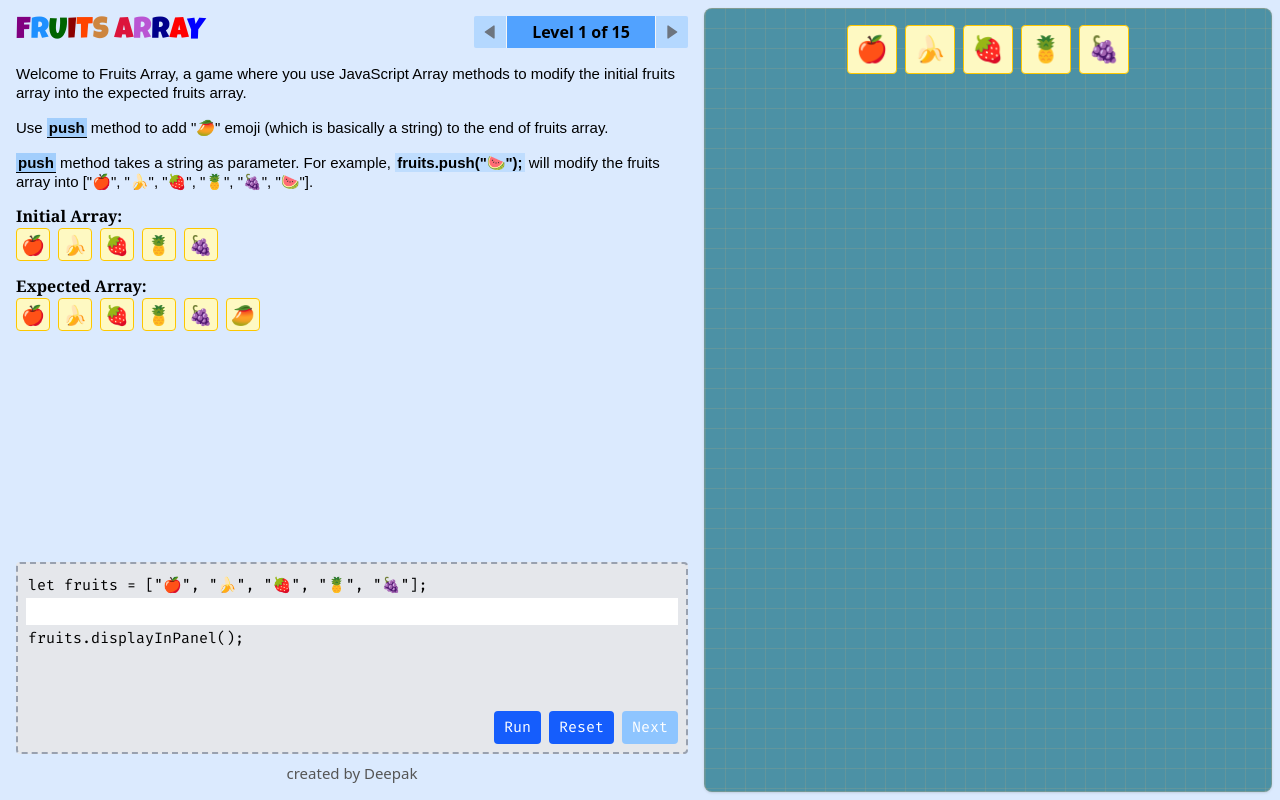
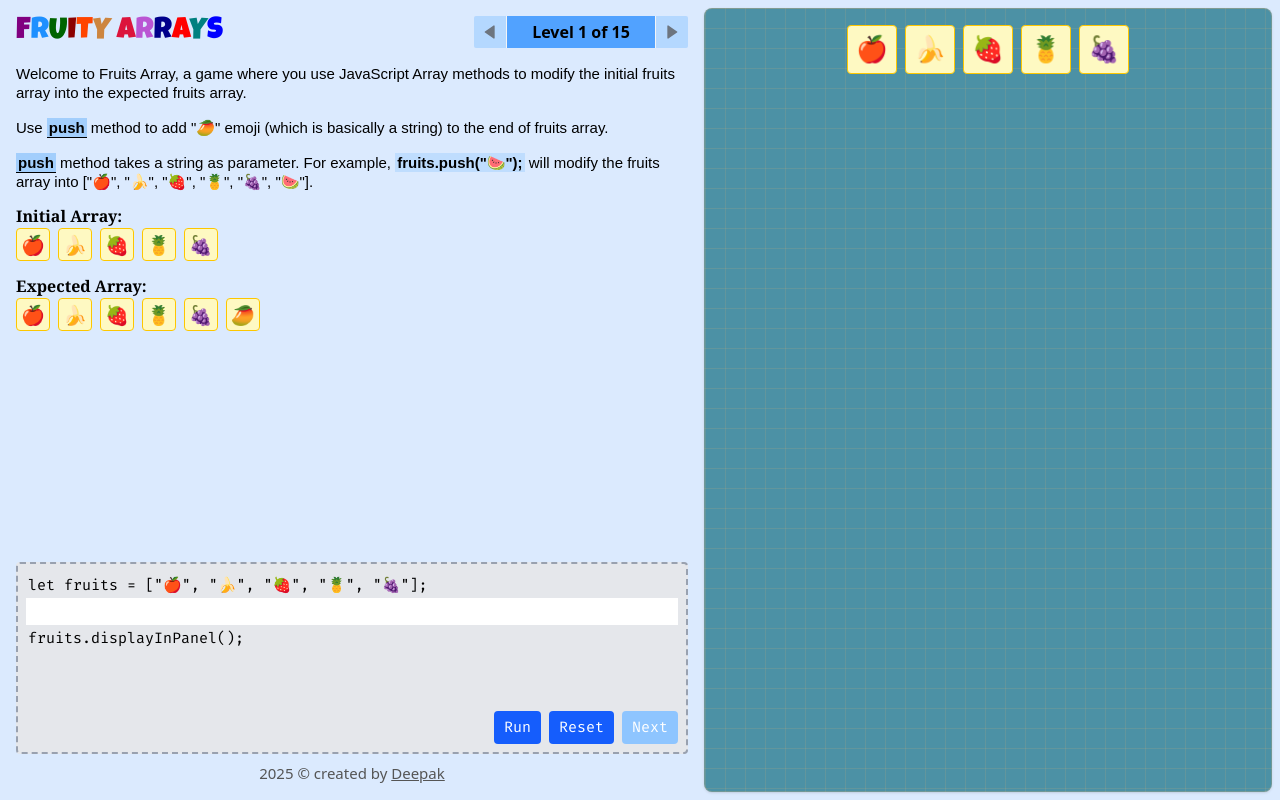
Before and after one commit to deepak-kr-patra/fruityArrays, a React (Vite) app: page / in a window 1280 px wide. Built offline with nearby package versions, Linux system fonts and the light colour scheme.

Commit message:
finalized the game

```diff
--- a/src/App.css
+++ b/src/App.css
@@ -51,6 +51,10 @@
 }
 
 .header>span:nth-child(12) {
+  color: teal;
+}
+
+.header>span:nth-child(13) {
   color: blue;
 }
 
@@ -72,6 +76,78 @@
   line-height: clamp(24px, 2.4vw, 36px);
   border-radius: 4px;
   height: max-content;
+  background-color: #fef9c2;
+}
+
+.flyUp {
+  animation: flyUp 5.2s ease 1;
+}
+
+/* fruits animations CSS */
+.newFruitAnimation {
+  animation: popIn 0.4s ease-out;
+}
+
+@keyframes popIn {
+  0% {
+    transform: scale(0.5);
+    opacity: 0;
+  }
+
+  100% {
+    transform: scale(1);
+    opacity: 1;
+  }
+}
+
+.newLevelAnimation {
+  animation: dropDown 0.4s ease-out;
+}
+
+@keyframes dropDown {
+  0% {
+    transform: scale(0.5) translateY(-250px);
+    opacity: 0;
+  }
+
+  100% {
+    transform: scale(1) translateY(0);
+    opacity: 1;
+  }
+}
+
+@keyframes flyUp {
+  0% {
+    background-color: #fef9c2;
+    transform: scale(1);
+  }
+
+  30% {
+    background-color: #fef9c2;
+    transform: scale(1);
+  }
+
+  35% {
+    background-color: white;
+    transform: scale(1.04);
+  }
+
+  40% {
+    background-color: #fef9c2;
+    transform: scale(1);
+  }
+
+  50% {
+    transform: translateY(0);
+  }
+
+  70% {
+    transform: translateY(10px);
+  }
+
+  100% {
+    transform: translateY(-100px);
+  }
 }
 
 /* level description and code editor CSS */
@@ -149,19 +225,27 @@
   background-color: #155dfc;
 }
 
+.footer {
+  align-self: center;
+  font-size: clamp(12px, 1.6vw, 15px);
+  color: #555;
+  font-weight: 500;
+}
+
+.footer>.myName {
+  text-decoration: underline;
+}
+
 @media (hover: hover) {
 
   .button:hover,
   .enabledNextBtn:hover {
     background-color: #1447e6;
   }
-}
 
-.footer {
-  align-self: center;
-  font-size: clamp(12px, 1.6vw, 15px);
-  color: #555;
-  font-weight: 500;
+  .footer>.myName:hover {
+    color: mediumblue;
+  }
 }
 
 /* levels indicator and modal CSS */
@@ -229,39 +313,6 @@
 
 .passedLevel {
   background-color: #8ec5ff;
-}
-
-/* animations CSS */
-.newFruitAnimation {
-  animation: popIn 0.4s ease-out;
-}
-
-@keyframes popIn {
-  0% {
-    transform: scale(0.5);
-    opacity: 0;
-  }
-
-  100% {
-    transform: scale(1);
-    opacity: 1;
-  }
-}
-
-.newLevelAnimation {
-  animation: dropDown 0.4s ease-out;
-}
-
-@keyframes dropDown {
-  0% {
-    transform: scale(0.5) translateY(-250px);
-    opacity: 0;
-  }
-
-  100% {
-    transform: scale(1) translateY(0);
-    opacity: 1;
-  }
 }
 
 /* Congratulations page CSS */
--- a/src/App.jsx
+++ b/src/App.jsx
@@ -22,7 +22,7 @@ function App() {
           <div className="w-[55%] h-full flex flex-col p-4">
             <div className='flex justify-between items-center'>
               <h2 className='header'>
-                {"FRUITS ARRAY".split('').map((ch, idx) => <span key={idx}>{ch}</span>)}
+                {"FRUITY ARRAYS".split('').map((ch, idx) => <span key={idx}>{ch}</span>)}
               </h2>
               <LevelIndicator />
             </div>
@@ -40,7 +40,7 @@ function App() {
           <div className="p-2 pb-0 w-full">
             <div className='flex justify-between items-center'>
               <h2 className='header'>
-                {"FRUITS ARRAY".split('').map((ch, idx) => <span key={idx}>{ch}</span>)}
+                {"FRUITY ARRAYS".split('').map((ch, idx) => <span key={idx}>{ch}</span>)}
               </h2>
               <LevelIndicator />
             </div>
--- a/src/components/CodeEditor.jsx
+++ b/src/components/CodeEditor.jsx
@@ -80,11 +80,16 @@ const CodeEditor = () => {
     const checkOutput = (fruits) => {
         if (JSON.stringify(levelInfo.expectedFruits) === JSON.stringify(fruits)) {
             setEnableButton(true);
-            // show congrats modal after little delay
-            if(level === 15) {
+            // show congrats section after some animations
+            if (level === 15) {
+                const fruitsItems = document.querySelectorAll('.fruitItem');
+                fruitsItems.forEach((fruit, idx) => {
+                    fruit.classList.add('flyUp');
+                    fruit.style.animationDelay = `${idx * 0.1}s`;
+                });
                 setTimeout(() => {
                     document.getElementById('congratulationsSection').classList.add('showCongratsSection');
-                }, 3000);
+                }, 5000);
             }
             if (level > levelsCompleted) {
                 toast.success("Well done!");
@@ -222,7 +227,10 @@ const CodeEditor = () => {
                         </div>
                     </div>
                 </div>
-                <p className="footer mt-2">created by Deepak</p>
+                <p className="footer mt-2">
+                    2025 &copy;
+                    created by <a target="_blank" href="https://deepakpatra.netlify.app" className="myName">Deepak</a>
+                </p>
             </div>
         </section>
     );
--- a/src/components/Congratulations.jsx
+++ b/src/components/Congratulations.jsx
@@ -16,6 +16,8 @@ const Congratulations = () => {
 
     const goBack = () => {
         document.getElementById('congratulationsSection').classList.remove('showCongratsSection');
+        const fruitItems = document.querySelectorAll('.fruitItem');
+        fruitItems.forEach((fruit) => fruit.classList.remove('flyUp'));
     };
 
     return (
--- a/src/components/FruitVisualizer.jsx
+++ b/src/components/FruitVisualizer.jsx
@@ -73,14 +73,14 @@ const FruitVisualizer = () => {
 
     return (
         <div className="fruitsSection w-full h-full flex flex-wrap justify-center gap-2 bg-white p-4 max-md:p-3 rounded shadow">
-            {isReady && fruits.map((fruit, idx) => {
-                return <div
+            {isReady && fruits.map((fruit, idx) => (
+                <div
                     key={`${level}-${idx}`}
                     className={`${animFlags[idx]} fruitItem p-2 max-md:p-1 bg-yellow-100 border border-yellow-400`}
                 >
                     {fruit || "❓"}
                 </div>
-            })}
+            ))}
         </div>
     );
 }
```
